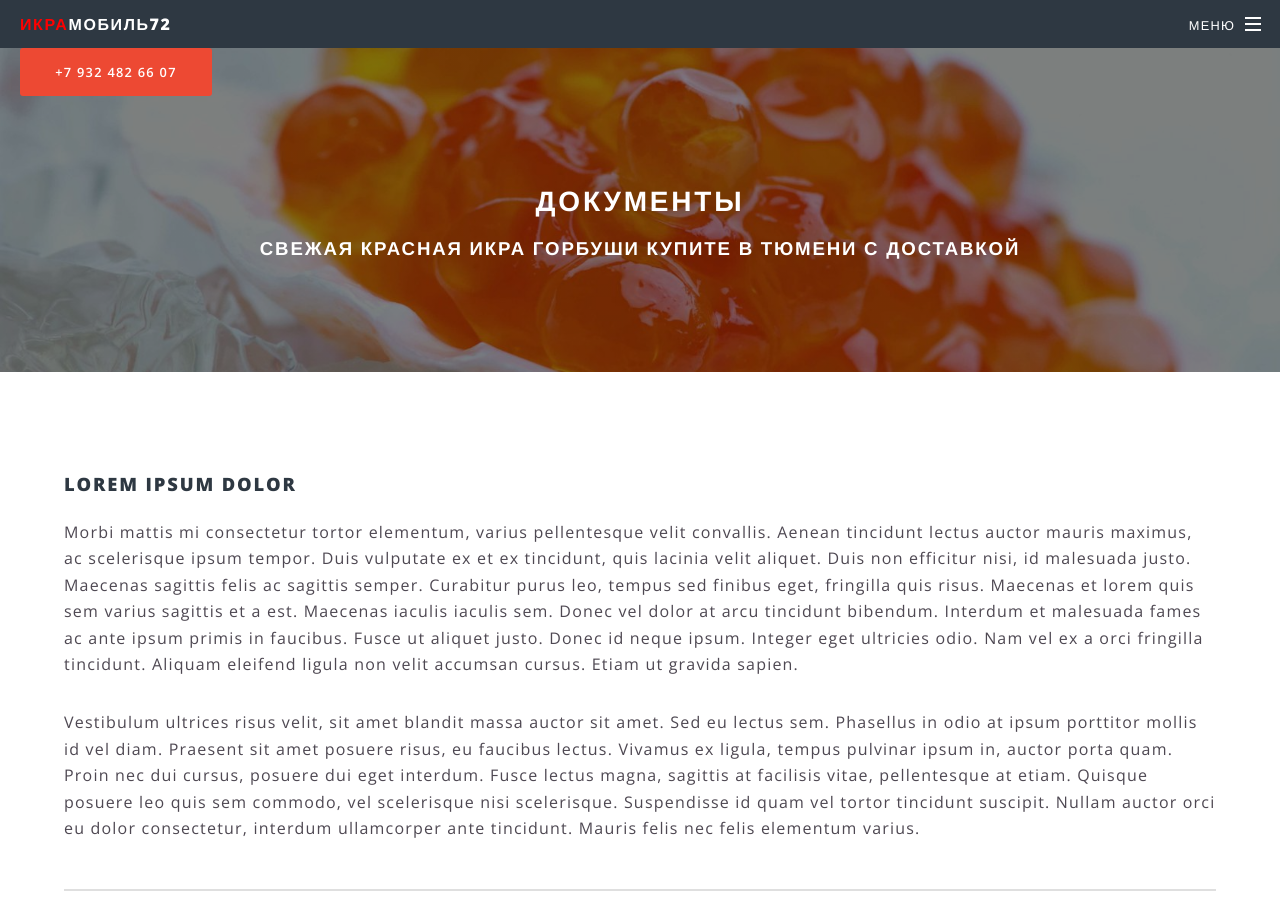
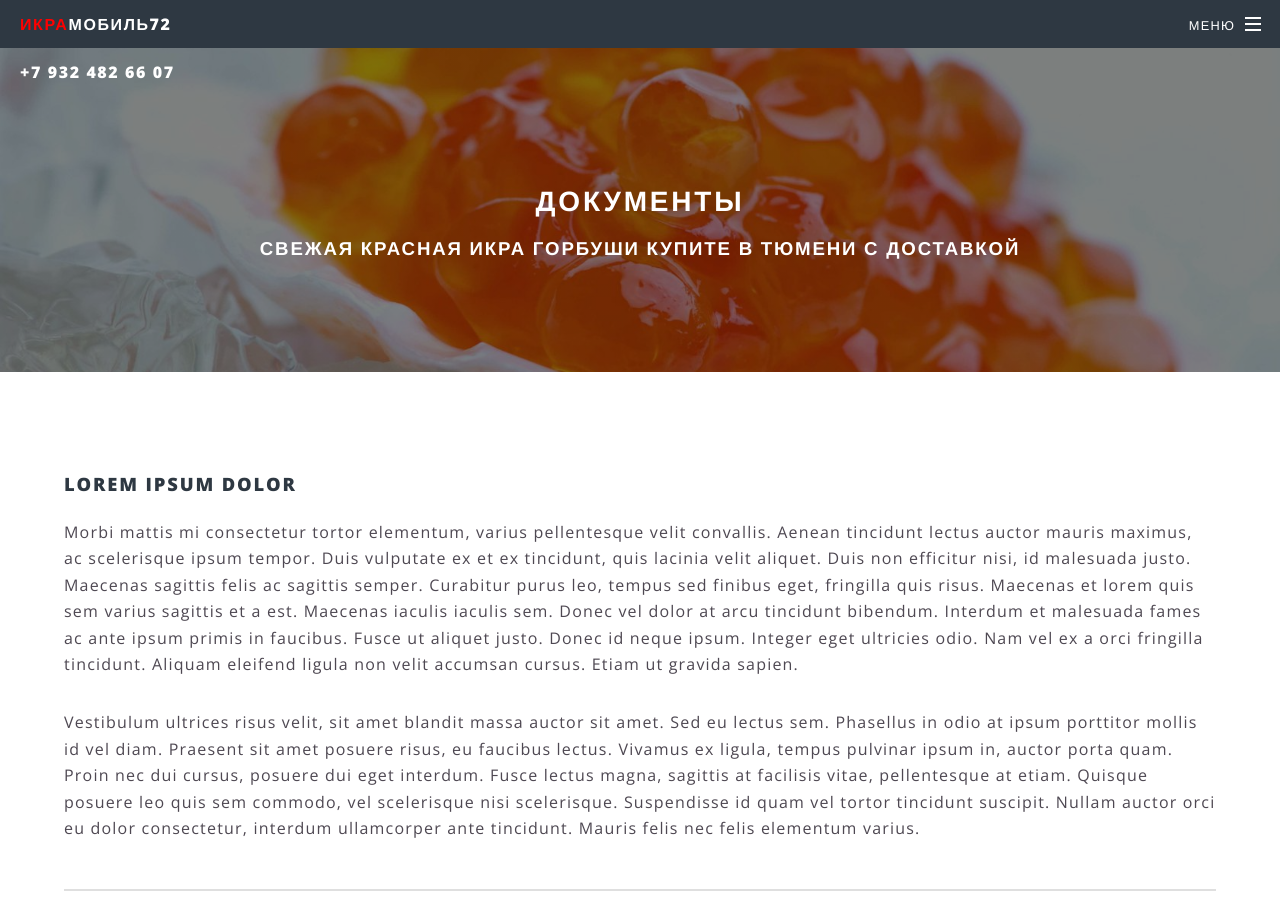
Before and after one commit to ikraman72/ikraman72.github.io, a Jekyll site: the page built from generic.html, in a window 1280 px wide and 900 px high. Built offline with Jekyll 4.4.1, drawn with Linux system fonts in a browser that asks for light colours.

Commit message:
Update header.html

```diff
--- a/_includes/header.html
+++ b/_includes/header.html
@@ -1,6 +1,6 @@
 <!-- Header -->
 <header id="header"{% if page.layout == 'landing' %} class="alt"{% endif %}>
-<h1><a href="{{ site.baseurl }}/index.html"><span style=color:#ff0000;>ИКРА</span>МОБИЛЬ72</a> <a href="tel:+79324826607" class="button special">+7 932 482 66 07</a></h1>
+<h1><a href="{{ site.baseurl }}/index.html"><span style=color:#ff0000;>ИКРА</span>МОБИЛЬ72</a> <a href="tel:+79324826607">+7 932 482 66 07</a></h1>
   <nav id="nav">
     <ul>
       <li class="special">
```
